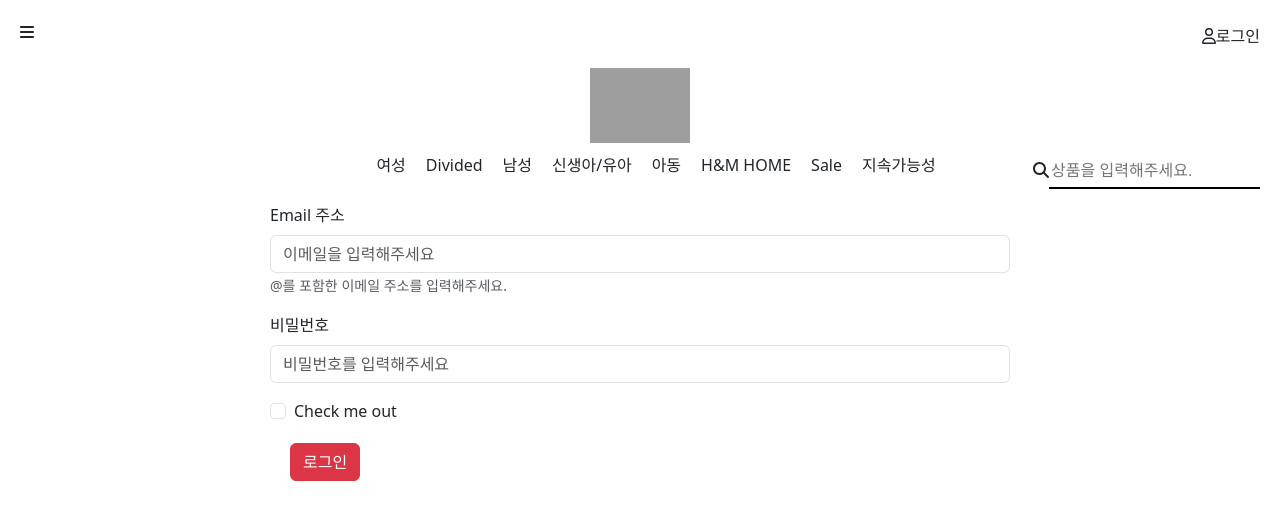
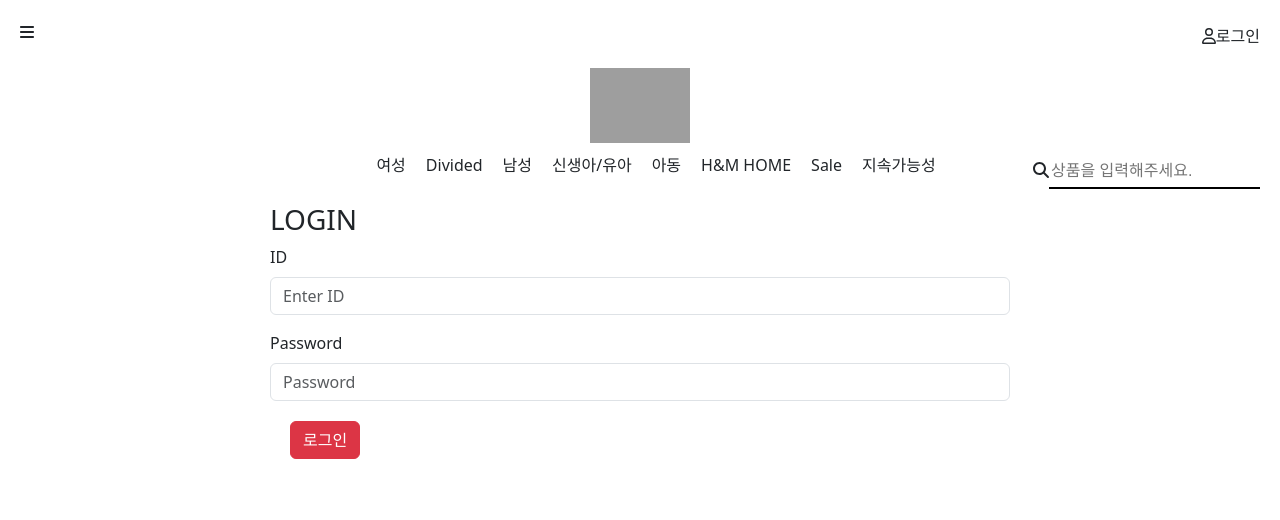
Before and after one commit to yonghyun421/hnm-practice, a React (Create React App) app: page /login in a window 1280 px wide. Shown: the top 520 px of the page. Built offline with nearby package versions, Linux system fonts and the light colour scheme; grey boxes are pictures that could not be loaded.

Commit message:
mobile fix

```diff
--- a/src/App.css
+++ b/src/App.css
@@ -49,9 +49,14 @@
 #searchInput:focus {
   outline: none;
 }
+.card {
+  border: none !important;
+  margin-bottom: 10px;
+}
 
-.product-card:hover {
-  transform: scale(1.05);
+.card:hover {
+  transform: scale(1.1);
+  z-index: 1;
 }
 
 .product-image {
@@ -86,6 +91,10 @@
   }
   .search-area {
     display: none;
+  }
+
+  .login-container {
+    padding: 0 20px;
   }
 }
 
--- a/src/component/ProductCard.js
+++ b/src/component/ProductCard.js
@@ -7,8 +7,8 @@
     navigate(`/product/${product.id}`);
   };
   return (
-    <div className="product-card" onClick={showDetail}>
-      <img alt="product" width={250} src={product?.img} />
+    <div className="card" onClick={showDetail}>
+      <img alt="product" src={product?.img} />
       <div>{product?.choice ? "Conscious Choice" : ""}</div>
       <div>{product?.title}</div>
       <div>{product?.price}</div>
--- a/src/page/Login.js
+++ b/src/page/Login.js
@@ -1,5 +1,5 @@
 import React from "react";
-import { Form, Button, Container } from "react-bootstrap";
+import { Form, Button, Container, Row, Col } from "react-bootstrap";
 import { useNavigate } from "react-router-dom";
 
 const Login = ({ setAuthentication }) => {
@@ -13,21 +13,21 @@
   return (
     <Container className="login-container">
       <Form onSubmit={(e) => loginUser(e)}>
-        <Form.Group className="mb-3" controlId="formBasicEmail">
-          <Form.Label>Email 주소</Form.Label>
-          <Form.Control type="email" placeholder="이메일을 입력해주세요" />
-          <Form.Text className="text-muted">
-            @를 포함한 이메일 주소를 입력해주세요.
-          </Form.Text>
-        </Form.Group>
-
-        <Form.Group className="mb-3" controlId="formBasicPassword">
-          <Form.Label>비밀번호</Form.Label>
-          <Form.Control type="password" placeholder="비밀번호를 입력해주세요" />
-        </Form.Group>
-        <Form.Group className="mb-3" controlId="formBasicCheckbox">
-          <Form.Check type="checkbox" label="Check me out" />
-        </Form.Group>
+        <h3 className="login-title">LOGIN</h3>
+        <Row className="mb-3">
+          <Col xs={12}>
+            <Form.Group className="mb-3" controlId="formBasicEmail">
+              <Form.Label>ID</Form.Label>
+              <Form.Control type="id" placeholder="Enter ID" />
+            </Form.Group>
+          </Col>
+          <Col xs={12}>
+            <Form.Group controlId="formBasicPassword">
+              <Form.Label>Password</Form.Label>
+              <Form.Control type="password" placeholder="Password" />
+            </Form.Group>
+          </Col>
+        </Row>
         <Button className="login-button" variant="danger" type="submit">
           로그인
         </Button>
--- a/src/page/ProductAll.js
+++ b/src/page/ProductAll.js
@@ -44,7 +44,7 @@
           <Row>
             {productList.map((product) => {
               return (
-                <Col lg={3} key={product.id}>
+                <Col md={3} sm={12} key={product.id}>
                   <ProductCard product={product} />
                 </Col>
               );
```
